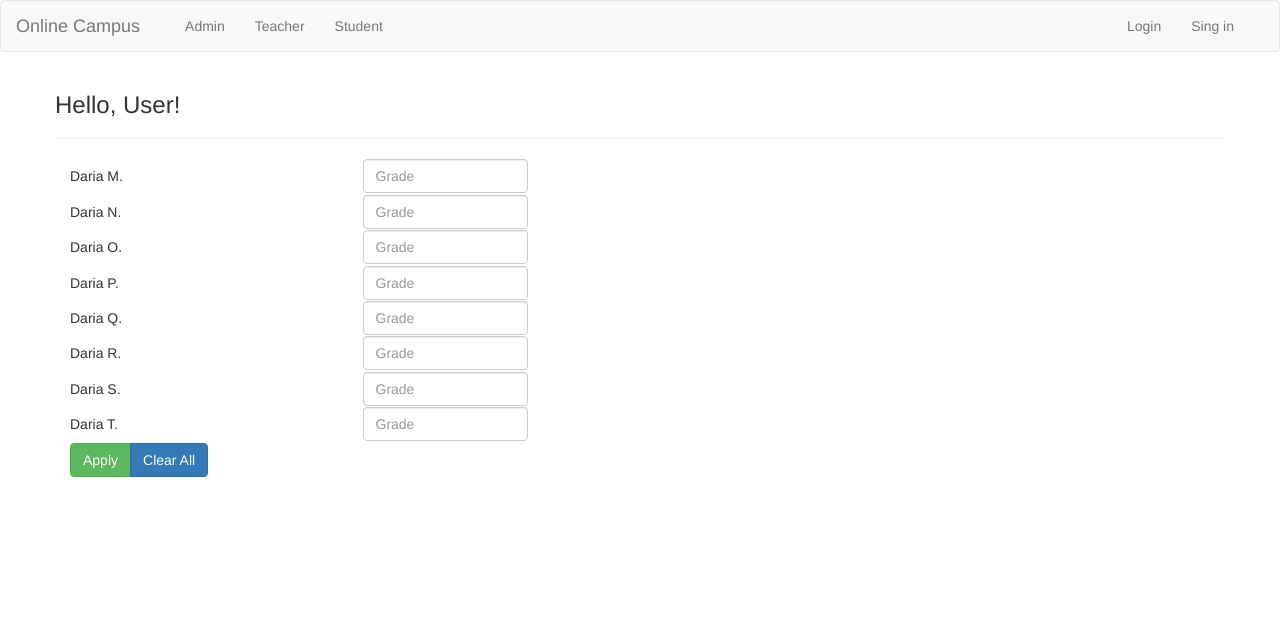
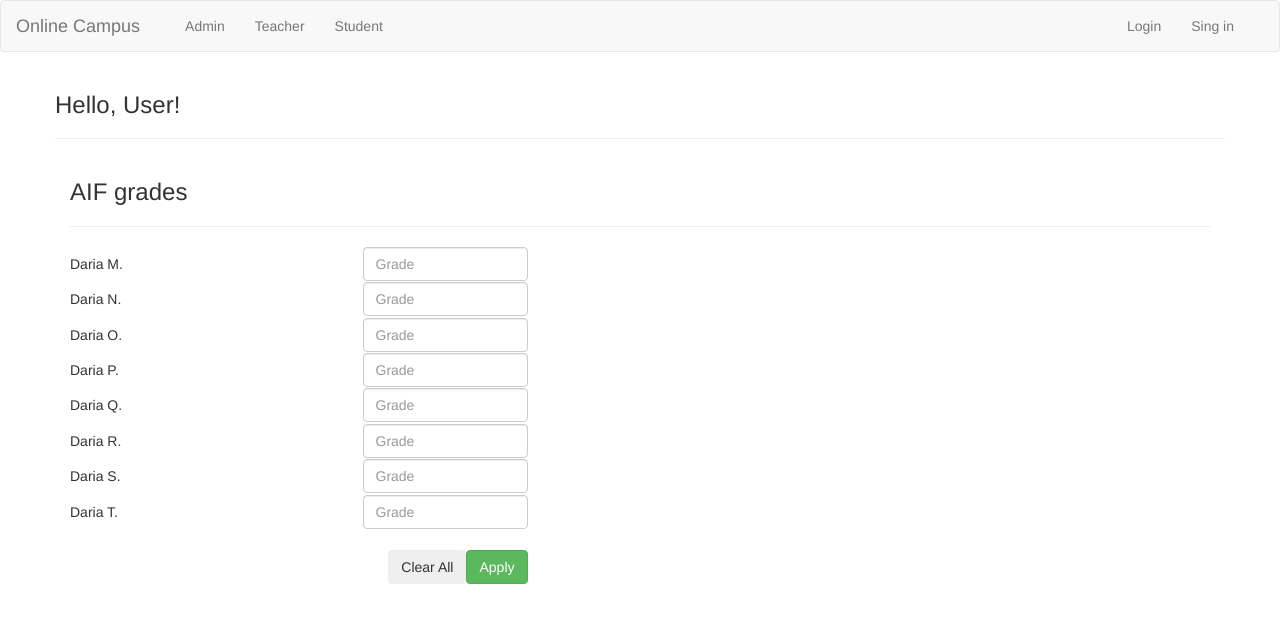
Before and after one commit to dariamuresan/online-campus, an Angular app: page /teacher-courses/1/edit in a window 1280 px wide. Shown: the top 622 px of the page. Built offline with nearby package versions, Linux system fonts and the light colour scheme.

Commit message:
Changed buttons in components

```diff
--- a/src/app/admin-courses/admin-course-edit/admin-course-edit.component.html
+++ b/src/app/admin-courses/admin-course-edit/admin-course-edit.component.html
@@ -3,11 +3,11 @@
         <form>
             <div class="form-group">
                 <label for="exampleFormControlInput1">Course Name</label>
-                <input type="email" class="form-control" id="exampleFormControlInput1" placeholder="{{ course.name }}">
+                <input type="text" class="form-control" id="exampleFormControlInput1" placeholder="{{ course.name }}">
               </div>
               <div class="form-group">
                 <label for="exampleFormControlInput2">Abreviation</label>
-                <input type="email" class="form-control" id="exampleFormControlInput2" placeholder="{{ course.abreviation }}">
+                <input type="text" class="form-control" id="exampleFormControlInput2" placeholder="{{ course.abreviation }}">
               </div>
             <div class="form-group">
                 <label for="exampleFormControlSelect1">Teacher</label>
@@ -20,8 +20,9 @@
                 <label for="exampleFormControlTextarea1">Description</label>
                 <textarea class="form-control" id="exampleFormControlTextarea1" rows="3" placeholder="{{ course.description }}"></textarea>
             </div>
-            <button class="btn btn-success" type="submit">Apply</button>
-            <button class="btn btn-danger" type="button">Delete</button>
+            <button class="btn btn-success" type="submit">Change</button>
+            <button class="btn btn-danger pull-right" type="button">Delete Course</button>
+            <button class="btn btn-dark" type="button">Cancel</button>
         </form>
     </div>
 </div>
--- a/src/app/admin-courses/admin-courses.component.html
+++ b/src/app/admin-courses/admin-courses.component.html
@@ -1,9 +1,10 @@
 <div class="row">
     <div class="col-md-12">
-        <button type="button" class="btn btn-primary">New Course</button>
-        <button type="button" class="btn btn-success">Create Account</button>
+        <button type="button" class="btn btn-default">New Course</button>
+        <button type="button" class="btn btn-default">Create Account</button>
     </div>
 </div>
+<hr>
 <div class="row">
     <div class="col-md-5">
         <app-admin-course-list></app-admin-course-list>
--- a/src/app/student-courses/student-course-list/student-course-list.component.html
+++ b/src/app/student-courses/student-course-list/student-course-list.component.html
@@ -8,6 +8,6 @@
 <hr>
 <div class="row">
     <div class="col-xs-12">
-        <button class="btn btn-primary">Add a Course</button>
+        <button class="btn btn-default">Add a Course</button>
     </div>
 </div>
--- a/src/app/teacher-courses/teacher-course-detail/teacher-course-detail.component.html
+++ b/src/app/teacher-courses/teacher-course-detail/teacher-course-detail.component.html
@@ -4,6 +4,7 @@
         <h3>{{ course.name }}</h3>
       </div>
       <div class="pull-right">
+        <button class="btn btn-default">Add A Student</button>
         <button (click)="onEditCourse()" class="btn btn-default">Edit</button>
       </div>
     </div>
@@ -46,8 +47,3 @@
     </form>
   </div>
 </div>
-<div class="row">
-    <div class="col-md-12">
-        <button class="btn btn-primary">Add A Student</button>
-    </div>
-</div>
--- a/src/app/teacher-courses/teacher-courses-edit/teacher-courses-edit.component.html
+++ b/src/app/teacher-courses/teacher-courses-edit/teacher-courses-edit.component.html
@@ -1,22 +1,23 @@
 <div class="row">
-    <div class="col-xs-12">
+    <div class="col-md-12">
+      <h3>{{ course.abreviation }} grades</h3>
+      <hr>
         <form>
             <div
             class="row"
             *ngFor="let student of students">
-                <div class="col-sm-3">
+              <div class="col-md-3">
                 <h5>{{ student.firstName }} {{ student.lastName }}</h5>
               </div>
-                <div class="col-sm-2">
+              <div class="col-md-2">
                 <input type="number" class="form-control" placeholder="Grade">
               </div>
             </div>
+            <br>
             <div class="row">
-                  <div class="col-md-12">
-                    <div class="btn-group" role="group" aria-label="Basic example">
-                        <button type="submit" class="btn btn-success">Apply</button>
-                        <button type="button" class="btn btn-primary">Clear All</button>
-                      </div>
+              <div class="col-md-5">
+                <button type="submit" class="btn btn-success pull-right">Apply</button>
+                <button type="button" class="btn btn-dark pull-right">Clear All</button>
               </div>
             </div>
         </form>
```
Lines whose indentation alone changed are shown as unchanged.
